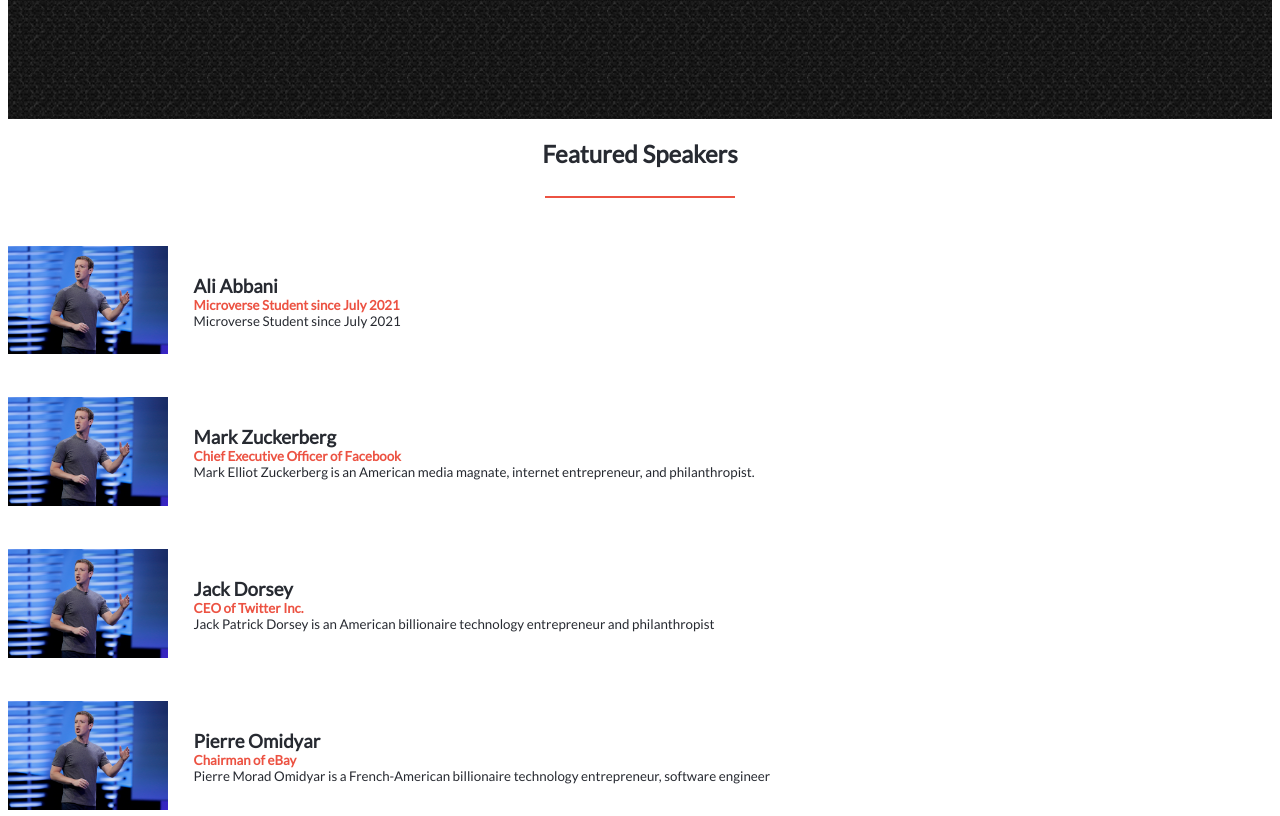
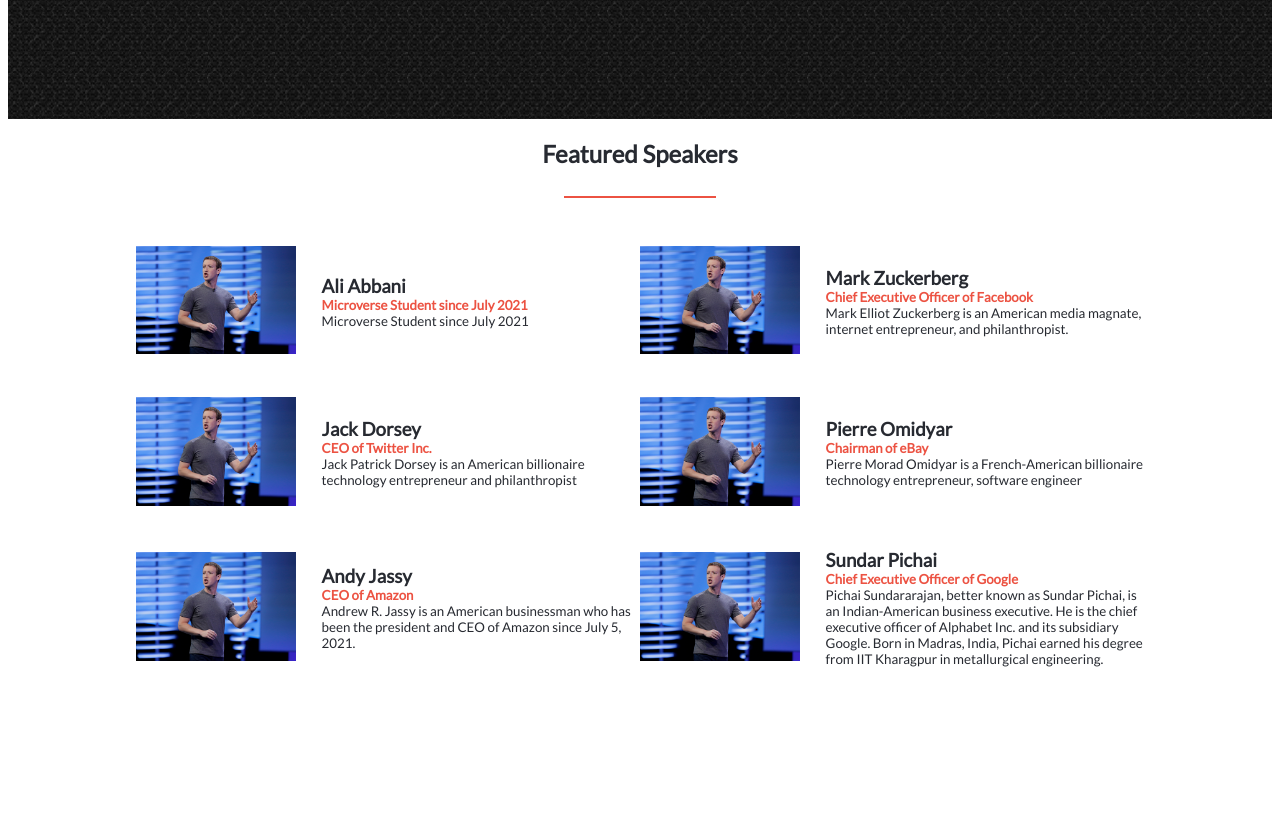
Before and after one commit to aliabbani/Conference-page, a website: page index.html in a window 1280 px wide. Shown: the part 1357-2173 px from the top of the page. Drawn offline with Linux system fonts and the light colour scheme; a web font is replaced by a local one.

Commit message:
add style css for the feature speaker section for the desktop version

```diff
--- a/index.html
+++ b/index.html
@@ -136,7 +136,7 @@
             </div>
           </section>
           <section class="speak" id="speak">
-            <div class="partners-h2">
+            <div class="speak-h2">
               <h2>Featured Speakers</h2>
               <hr class="horizontal-hr">
             </div>
--- a/style.css
+++ b/style.css
@@ -115,7 +115,8 @@
 
 .program-h2,
 .partners-h2,
-.about-us-h2 {
+.about-us-h2,
+.speak-h2 {
   display: flex;
   justify-content: center;
   flex-direction: column;
@@ -123,7 +124,8 @@
 
 .program-h2 h2,
 .partners-h2 h2,
-.about-us-h2 {
+.about-us-h2,
+.speak-h2 {
   align-self: center;
 }
 
@@ -214,9 +216,13 @@
   font-size: large;
 }
 
-/* Speaking Section Mobile */
+/* Speakers Section Mobile */
 .speak {
   padding-bottom: 5vh;
+}
+
+.speak-h2 h2 {
+  text-align: center;
 }
 
 .cards-container {
@@ -609,6 +615,27 @@
     color: #d3d3d3;
   }
 
+  /* Speakers Section Mobile */
+  .speak {
+    padding-bottom: 20vh;
+    padding-left: 10vw;
+    padding-right: 10vw;
+  }
+
+  .speakers {
+    display: flex;
+    flex-wrap: wrap;
+  }
+
+  .cards-container {
+    flex-grow: 1;
+    flex-basis: 50%;
+  }
+
+  .speak-button {
+    display: none;
+  }
+
   /* Partners section Desktop */
   .partners-images {
     display: flex;
```
